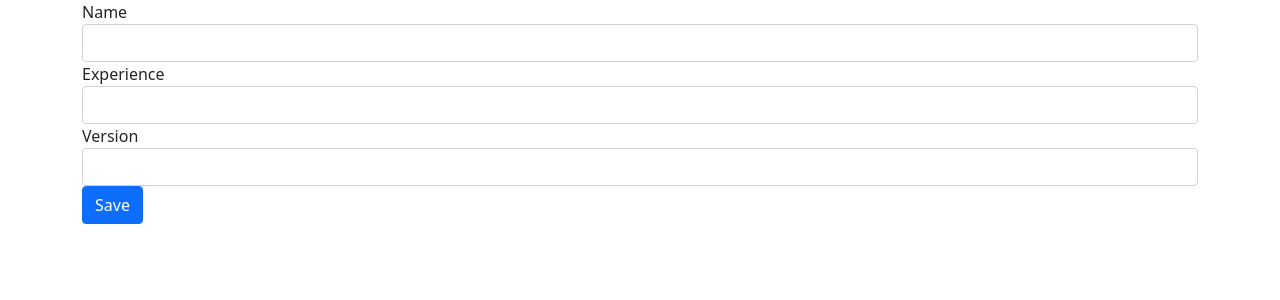
After one commit to eljc/flaskWeb, a Flask app: page /edit/1 in a window 1280 px wide. The commit adds this page. Shown: the top 300 px of the page. Run offline with Flask 2, Linux system fonts and the light colour scheme; the visitor is signed in with stand-in values (Sample User, id 1).

Commit message:
Update route. Add edit skill

```diff
--- a/main.py
+++ b/main.py
@@ -1,88 +1,12 @@
-from flask import Flask, render_template, request, redirect, session, flash, url_for
+from flask import Flask
 from flask_sqlalchemy import SQLAlchemy
 
-class Skill:
-    def __init__(self, name, experience, version):
-        self.name=name
-        self.experience=experience
-        self.version=version
-
-
-skill1 = Skill('Java', '5 years', '1.8')
-skill2 = Skill('Python', '2 years', '3')
-skill3 = Skill('NodeJs', '1 year', '18')
-list = [skill1, skill2, skill3]
-
 app = Flask(__name__)
-app.secret_key = 'teste'
-
-app.config['SQLALCHEMY_DATABASE_URI'] = \
-    '{SGDB}://{user}:{pwd}@{server}/{database}'.format(
-        SGDB = 'mysql+myqslconnector',
-        user = 'root',
-        pwd = 'eljc102030',
-        server = '127.0.0.1',
-        database = 'skills'
-    )
+app.config.from_pyfile('config.py')
 
 db = SQLAlchemy(app)
 
+from views import *
 
-class Skill_User(db.Model):
-    id = db.Column(db.Integer, primary_key=True, autoincrement=True)
-    name = db.Column(db.String(50), nullable=False)
-    experience = db.Column(db.String(50), nullable=False)
-    version = db.Column(db.String(50), nullable=False)
-
-    def __repr__(self):
-        return '<Name %r>' % self.name
-
-@app.route('/')
-def index():
-    list = Skill_User.query.order_by(Skill_User.id)
-    return render_template('lista.html', skills=list)
-
-
-@app.route('/form')
-def form():
-    if 'user' not in session or session['user'] == None:
-        return redirect('/login')
-
-    return render_template('form.html')
-
-
-@app.route('/save', methods=['POST',])
-def save():
-    name = request.form['name']
-    experience = request.form['experience']
-    version = request.form['version']
-
-    list.append(Skill(name, experience, version))
-
-    return redirect('/')
-
-
-@app.route('/login')
-def login():
-    return render_template('login.html')
-
-
-@app.route('/auth', methods=['POST', ])
-def authentication():
-    if '123456' == request.form['pass']:
-        session['user'] = request.form['user']
-        flash('Success')
-        return redirect('/')
-    else:
-        flash('Error authentication!')
-        return redirect(url_for('login'))
-
-
-@app.route('/logout')
-def logout():
-    session['user'] = None
-    flash('Logout success!')
-    return redirect('/')
-
-
-app.run(host='0.0.0.0', port=8080, debug=True)
+if __name__ == '__main__':
+    app.run(host='0.0.0.0', port=8080, debug=True)
--- /dev/null
+++ b/templates/edit.html
@@ -0,0 +1,20 @@
+{% extends "template.html" %}
+{% block content %}
+<form action="/save" method="post">
+        <fieldset>
+          <div class="form-group">
+            <label for="name">Name</label>
+            <input type="text" id="name" name="name" class="form-control">
+          </div>
+          <div class="form-group">
+            <label for="experience">Experience</label>
+            <input type="text" id="experience" name="experience" class="form-control">
+          </div>
+          <div class="form-group">
+            <label for="version">Version</label>
+            <input type="text" id="version" name="version" class="form-control">
+          </div>
+          <button type="submit" class="btn btn-primary btn-salvar">Save</button>
+        </fieldset>
+      </form>
+{% endblock %}
--- a/templates/lista.html
+++ b/templates/lista.html
@@ -18,6 +18,7 @@
                     <td>{{skill.name}}</td>
                     <td>{{skill.experience}}</td>
                     <td>{{skill.version}}</td>
+                    <td><a href="{{ url_for('edit', id=skill.id) }}">Edit</a></td>
                 </tr>
                 {% endfor %}
             </tbody>
--- /dev/null
+++ b/views.py
@@ -0,0 +1,71 @@
+from flask import render_template, request, redirect, session, flash, url_for
+from main import app, db
+from models import SkillUser
+
+
+@app.route('/')
+def index():
+    list = SkillUser.query.order_by(SkillUser.id)
+    return render_template('lista.html', skills=list)
+
+
+@app.route('/new')
+def new():
+    if 'user' not in session or session['user'] == None:
+        return redirect('/login')
+
+    return render_template('form.html')
+
+
+@app.route('/save', methods=['POST',])
+def save():
+    name = request.form['name']
+    experience = request.form['experience']
+    version = request.form['version']
+
+    list.append(SkillUser(name, experience, version))
+
+    return redirect('/')
+
+
+@app.route('/update', methods=['POST',])
+def update():
+    name = request.form['name']
+    experience = request.form['experience']
+    version = request.form['version']
+
+    list.append(SkillUser(name, experience, version))
+
+    return redirect('/')
+
+
+@app.route('/edit/<int:id>')
+def edit(id):
+    if 'user' not in session or session['user'] == None:
+        return redirect('/login')
+
+    skill = SkillUser.query.filter_by(id=id).first()
+    return render_template('edit.html', edit=skill)
+
+
+@app.route('/login')
+def login():
+    return render_template('login.html')
+
+
+@app.route('/auth', methods=['POST', ])
+def authentication():
+    if '123456' == request.form['pass']:
+        session['user'] = request.form['user']
+        flash('Success')
+        return redirect('/')
+    else:
+        flash('Error authentication!')
+        return redirect(url_for('login'))
+
+
+@app.route('/logout')
+def logout():
+    session['user'] = None
+    flash('Logout success!')
+    return redirect('/')
```
Also changed, not shown: config.py (added, +10 -0 lines), models.py (added, +11 -0 lines).
